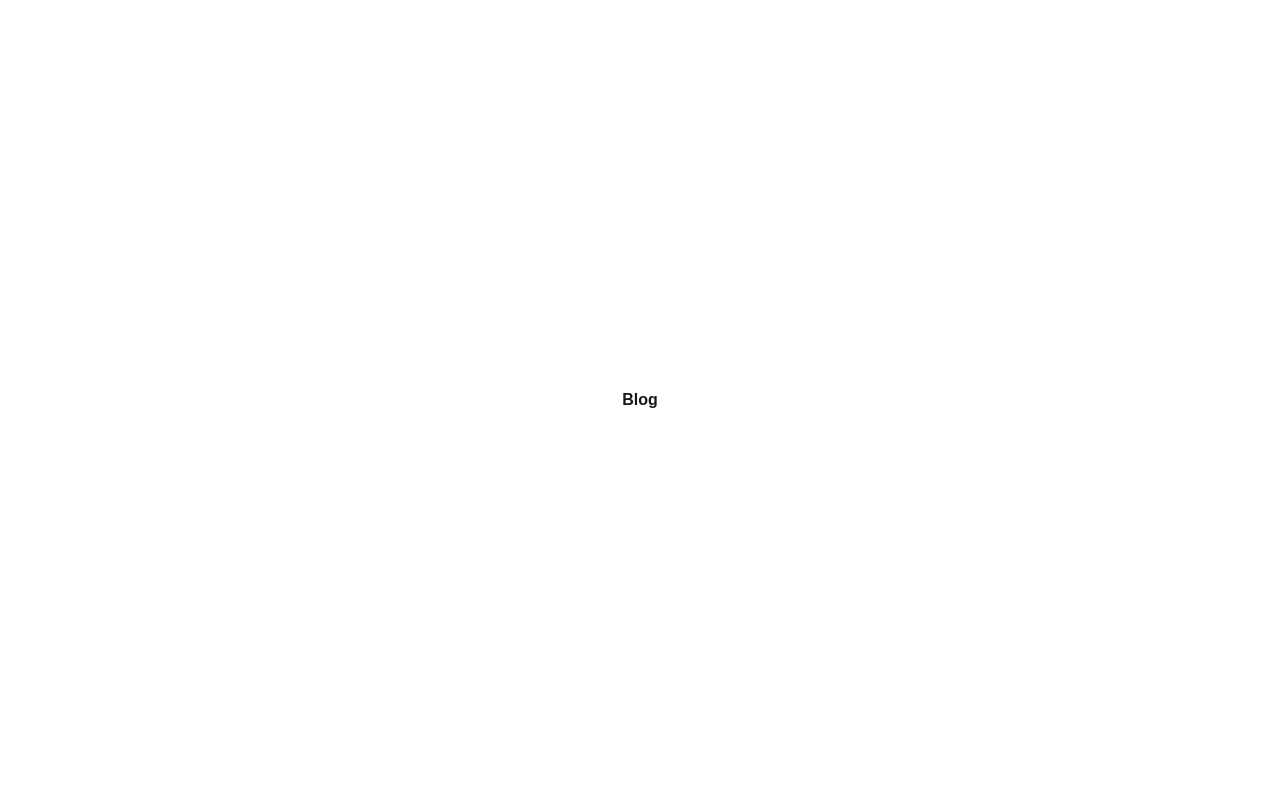
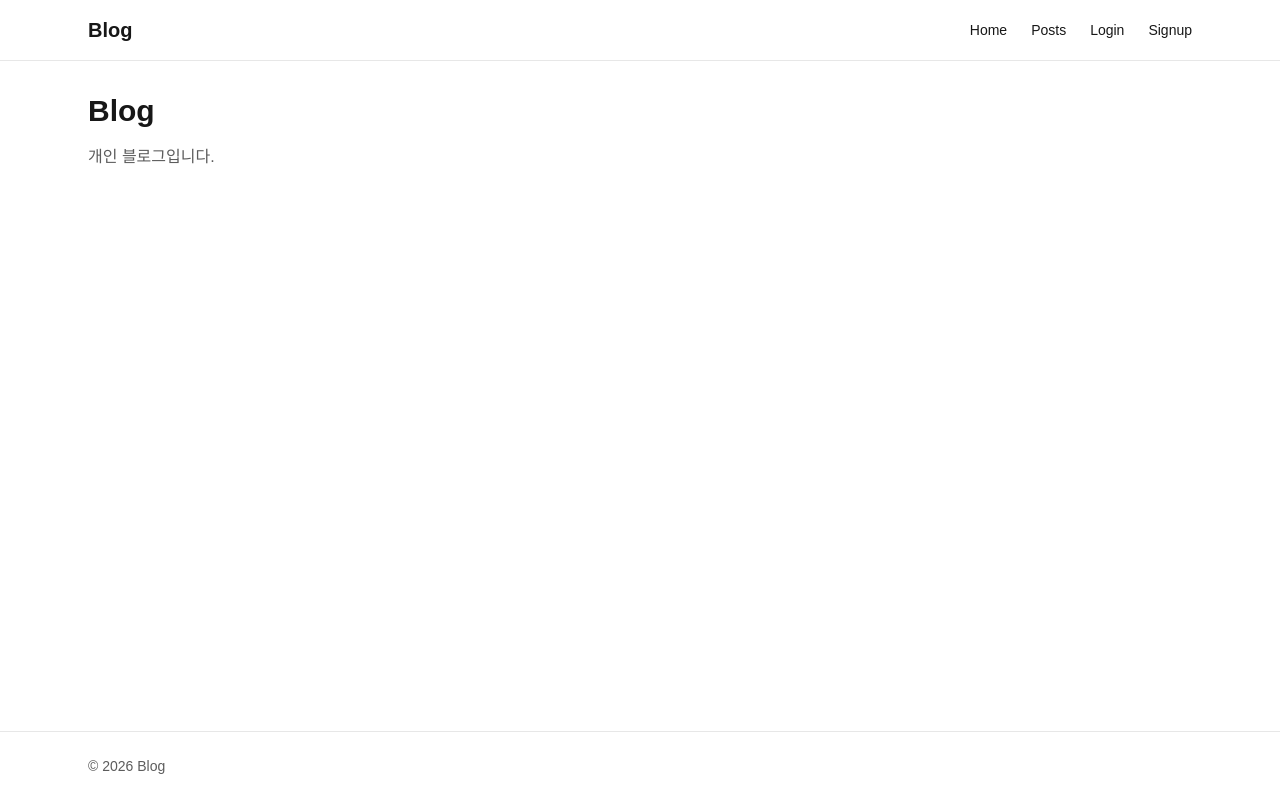
Before and after one commit to SuperNova080710/Blog-frontend, a Next.js app: page / in a window 1280 px wide. Built offline with nearby package versions, Linux system fonts and the light colour scheme.

Commit message:
공통 레이아웃 및 페이지 구조 기반 구성

```diff
--- /dev/null
+++ b/src/app/components/layout/Footer.tsx
@@ -0,0 +1,9 @@
+export default function Footer() {
+    return (
+        <footer className="border-t border-foreground/10">
+            <div className="mx-auto w-full max-w-6xl px-4 py-6 text-sm text-foreground/70 sm:px-6">
+                © 2026 Blog
+            </div>
+        </footer>
+    )
+}
--- /dev/null
+++ b/src/app/components/layout/Header.tsx
@@ -0,0 +1,16 @@
+import Link from "next/link";
+import Navigation from "./Navigation";
+
+export default function Header() {
+    return (
+        <header className="border-b border-foreground/10">
+            <div className="mx-auto flex w-full max-w-6xl items-center justify-between px-4 py-4 sm:px-6">
+                <Link href="/" className="text-xl font-bold">
+                    Blog
+                </Link>
+
+                <Navigation />
+            </div>
+        </header>
+    )
+}
--- /dev/null
+++ b/src/app/components/layout/Navigation.tsx
@@ -0,0 +1,27 @@
+import Link from "next/link";
+
+const navigationItems = [
+    { href: "/", label: "Home" },
+    { href: "/posts", label: "Posts" },
+    { href: "/login", label: "Login" },
+    { href: "/signup", label: "Signup" },
+];
+
+export default function Navigation() {
+    return (
+        <nav aria-label="주요 메뉴">
+            <ul className="flex flex-wrap items-center justify-end gap-4 text-sm sm:gap-6">
+                {navigationItems.map((item) => (
+                    <li key={item.href}>
+                        <Link
+                            href={item.href}
+                            className="transition-opacity hover:opacity-70"
+                        >
+                            {item.label}
+                        </Link>
+                    </li>
+                ))}
+            </ul>
+        </nav>
+    )
+}
--- /dev/null
+++ b/src/app/components/layout/PageContainer.tsx
@@ -0,0 +1,13 @@
+import { ReactNode } from "react"
+
+type PageContainerProps = {
+    children: ReactNode;
+};
+
+export default function PageContainer({ children }: PageContainerProps) {
+    return (
+        <div className="mx-auto w-full max-w-6xl px-4 py-8 sm:px-6 xm:py-10">
+            {children}
+        </div>
+    );
+}
--- a/src/app/layout.tsx
+++ b/src/app/layout.tsx
@@ -1,6 +1,9 @@
 import type { Metadata } from "next";
 import { Geist, Geist_Mono } from "next/font/google";
 import "./globals.css";
+import PageContainer from "./components/layout/PageContainer";
+import Header from "./components/layout/Header";
+import Footer from "./components/layout/Footer";
 
 const geistSans = Geist({
   variable: "--font-geist-sans",
@@ -13,7 +16,10 @@ const geistMono = Geist_Mono({
 });
 
 export const metadata: Metadata = {
-  title: "Blog",
+  title: {
+    default: "Blog",
+    template: "%s | Blog",
+  },
   description: "개인 블로그",
 };
 
@@ -23,7 +29,14 @@ export default function RootLayout({ children }: LayoutProps<"/">) {
       lang="ko"
       className={`${geistSans.variable} ${geistMono.variable} h-full antialiased`}
     >
-      <body className="min-h-full flex flex-col">{children}</body>
+      <body className="flex min-h-full flex-col font-sans">
+        <Header />
+
+        <main className="flex-1">
+          <PageContainer>{children}</PageContainer>
+        </main>
+        <Footer />
+      </body>
     </html>
   );
 }
--- a/src/app/page.tsx
+++ b/src/app/page.tsx
@@ -1,7 +1,8 @@
 export default function Home() {
   return (
-    <main className="flex min-h-screen items-center justify-center bg-background">
-      <h1 className="text-3x1 font-bold text-foreground">Blog</h1>
-    </main>
+    <section className="space-y-4">
+      <h1 className="text-3xl font-bold">Blog</h1>
+      <p className="text-foreground/70">개인 블로그입니다.</p>
+    </section>
   );
 }
```
